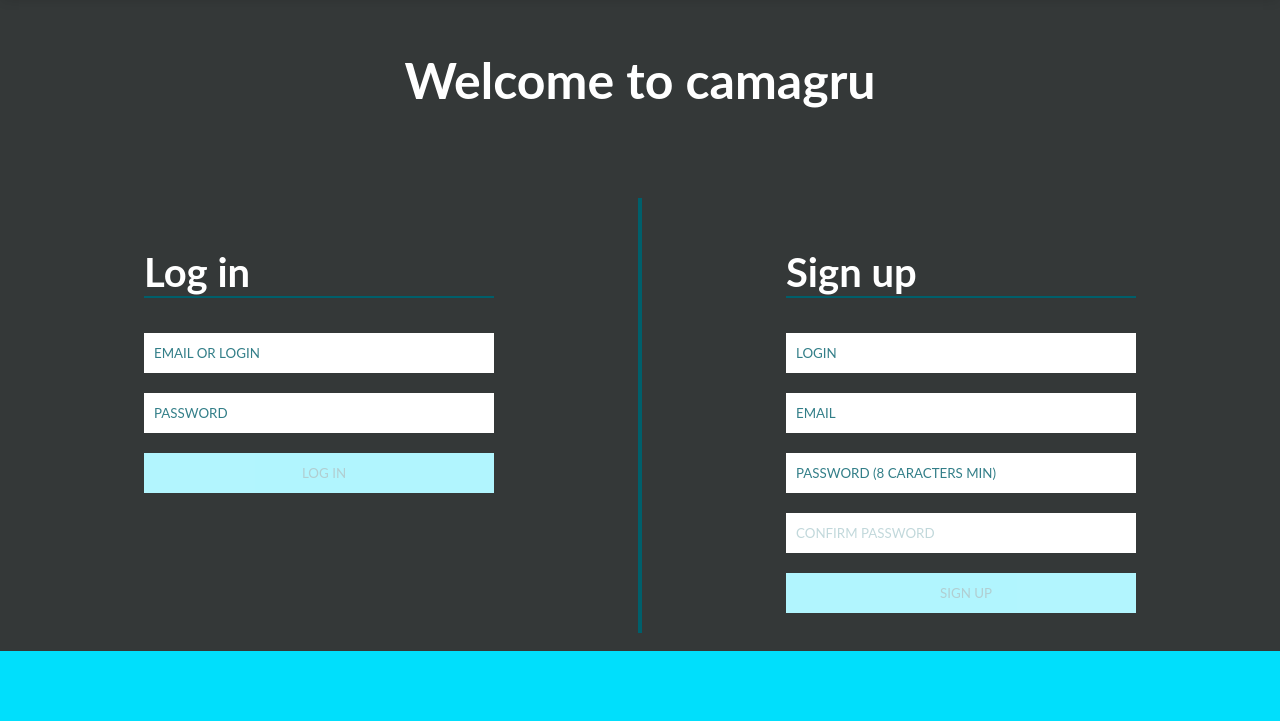
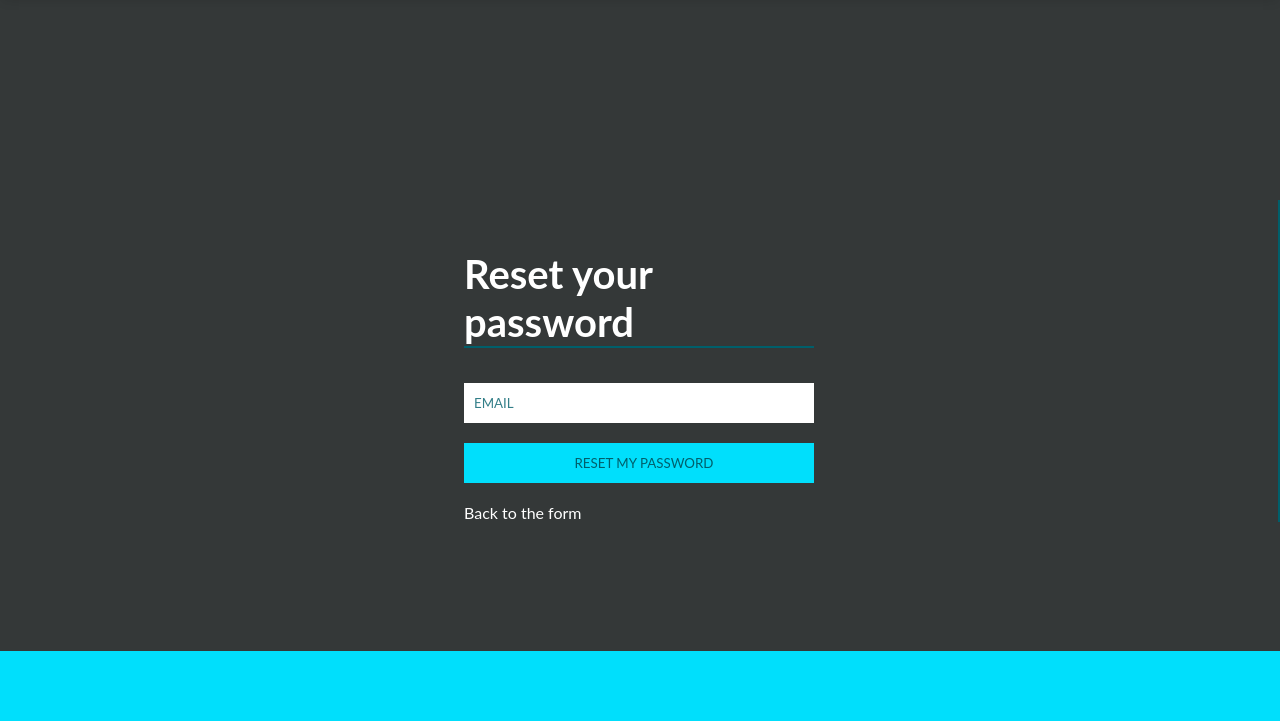
Before and after one commit to Failte21/Camagru, a PHP site: page /camagru/index.php?page=resetPassword in a window 1280 px wide. Shown: the part 79-800 px from the top of the page. Run offline with PHP 8.4, Linux system fonts and the light colour scheme.

Commit message:
upload a bit protected, reset password okay

```diff
--- a/check/get_page.php
+++ b/check/get_page.php
@@ -8,9 +8,10 @@
       }
     }else if ($page == "settings"){
       return ("view/settings.php");
-    }
-    else{
-      return ("index.php");
+    }else if ($page == "resetPassword"){
+      return ("view/resetPassword.php");
+    }else{
+      header("location: ../index.php");
     }
   }
 ?>
--- a/css/main_form.css
+++ b/css/main_form.css
@@ -23,6 +23,14 @@
   width: 100%;
   max-width: 350px;
   margin: auto;
+}
+
+#mainForm .formSection form a{
+  color: white;
+}
+
+#mainForm .formSection form a:hover{
+  text-decoration: underline;
 }
 
 .inputContainer{
--- a/index.php
+++ b/index.php
@@ -23,10 +23,11 @@
       include("check/init_db.php");
       include("check/get_page.php");
       if (!isset($_SESSION['logged_user'])){
-        if (isset($_GET['subscribe']) && $_GET['subscribe'] == "success"){
+        if (isset($_GET['subscribe'])){
           include("view/subscribe_success.php");
-        }else if (isset($_GET['page']) && $_GET['page'] == "gallery"){
-          include(getPage($_GET['page']));
+        }else if (isset($_GET['page'])){
+          $page = htmlentities($_GET['page']);
+          include(getPage($page));
         }else{
           include("view/main_form.php");
         }
--- /dev/null
+++ b/js/checkResetPass.js
@@ -0,0 +1,19 @@
+function resetPassEmailOkay(email, minSize){
+  var icon = document.getElementById("ResetPassEmailIcon");
+
+  return (check(icon, email.length, email.length > minSize
+    && /.+?@.+?\..{2,}/.test(email)));
+}
+
+function checkResetPassForm(){
+  var email = document.querySelector("input[type='email']");
+  var submit = document.querySelector("input[type='submit']");
+
+  if (resetPassEmailOkay(email.value, 4)){
+    submit.removeAttribute("disabled");
+    submit.setAttribute("class", "submitable");
+  }else{
+    submit.setAttribute("class", "unsubmitable");
+    submit.setAttribute("disabled", "disabled");
+  }
+}
--- a/js/checkSignUpForm.js
+++ b/js/checkSignUpForm.js
@@ -19,7 +19,7 @@
   return (check(icon, confirm.length, confirm == password && password.length > 0));
 }
 
-function emailOkay(email, minSize){
+function signUpEmailOkay(email, minSize){
   var icon = document.getElementById("signUpEmailIcon");
 
   return (check(icon, email.length, email.length > minSize
@@ -40,7 +40,7 @@
   var submit = document.getElementsByName("submit")[1];
   var total = 0;
 
-  total = signUpLoginOkay(login.value, 4) + emailOkay(email.value, 4)
+  total = signUpLoginOkay(login.value, 4) + signUpEmailOkay(email.value, 4)
     + signUpPassOkay(password.value, confirm, 7) + confirmOkay(password.value, confirm.value);
   if (total == 4){
     submit.removeAttribute("disabled");
--- a/view/main_form.php
+++ b/view/main_form.php
@@ -31,6 +31,7 @@
           onkeyup="checkSignInForm()">
         <img src="" class="hidden" id="signInPasswordIcon">
       </div>
+      <a href="index.php?page=resetPassword">Password forgotten ?</a>
       <div class="inputContainer">
         <input type="submit" name="submit" value="Log in" class="unclickable" disabled>
       </div>
--- /dev/null
+++ b/view/resetPassword.php
@@ -0,0 +1,31 @@
+<?php
+  if (isset($_SESSION['resetPassError'])){
+    $resetPassError = $_SESSION['resetPassError'];
+    unset($_SESSION['resetPassError']);
+  }
+?>
+<main class="centerContainer" id="mainForm">
+  <section class="formSection">
+    <h2>Reset your password</h2>
+    <form action="check/reset_password.php" method="post" id="resetPassForm">
+      <h4 class="error">
+      <?php
+        if (isset($resetPassError)){
+          echo $resetPassError;
+        }
+      ?>
+      </h4>
+      <div class="inputContainer">
+        <input type="email" name="email" placeHolder="Email" required
+          onkeyup="checkResetPassForm()">
+        <img src="" class="hidden" id="ResetPassEmailIcon">
+      </div>
+      <div class="inputContainer">
+        <input type="submit" name="submit" value="Reset my password" class="unclickable" disabled>
+      </div>
+      <a href="index.php">Back to the form</a>
+    </form>
+  </section>
+</main>
+<script type="text/javascript" src="js/formChecking.js"></script>
+<script type="text/javascript" src="js/checkResetPass.js"></script>
--- a/view/subscribe_success.php
+++ b/view/subscribe_success.php
@@ -17,6 +17,8 @@
       echo ("Your account is now activated");
     }else if($result == "passwordChangeSuccess"){
       echo "Your password has been updated";
+    }else if ($result == "resetSuccess"){
+      echo "A mail has been send with a link to reset your password";
     }else{
       echo "An error occured";
     }
```
Also changed, not shown: check/reset_password.php (+6 -3 lines), img/uploads/.htaccess (deleted), 1 other file.
